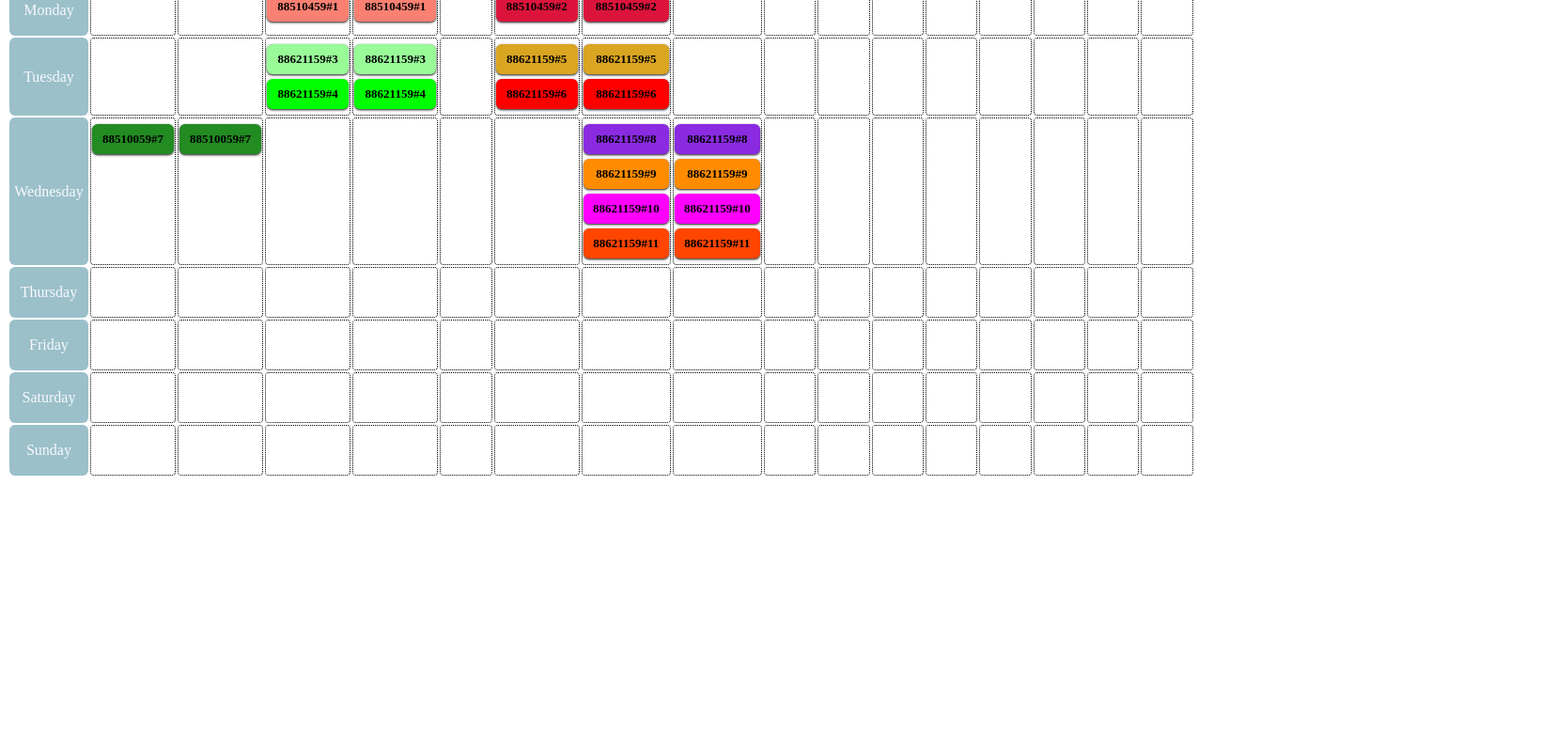
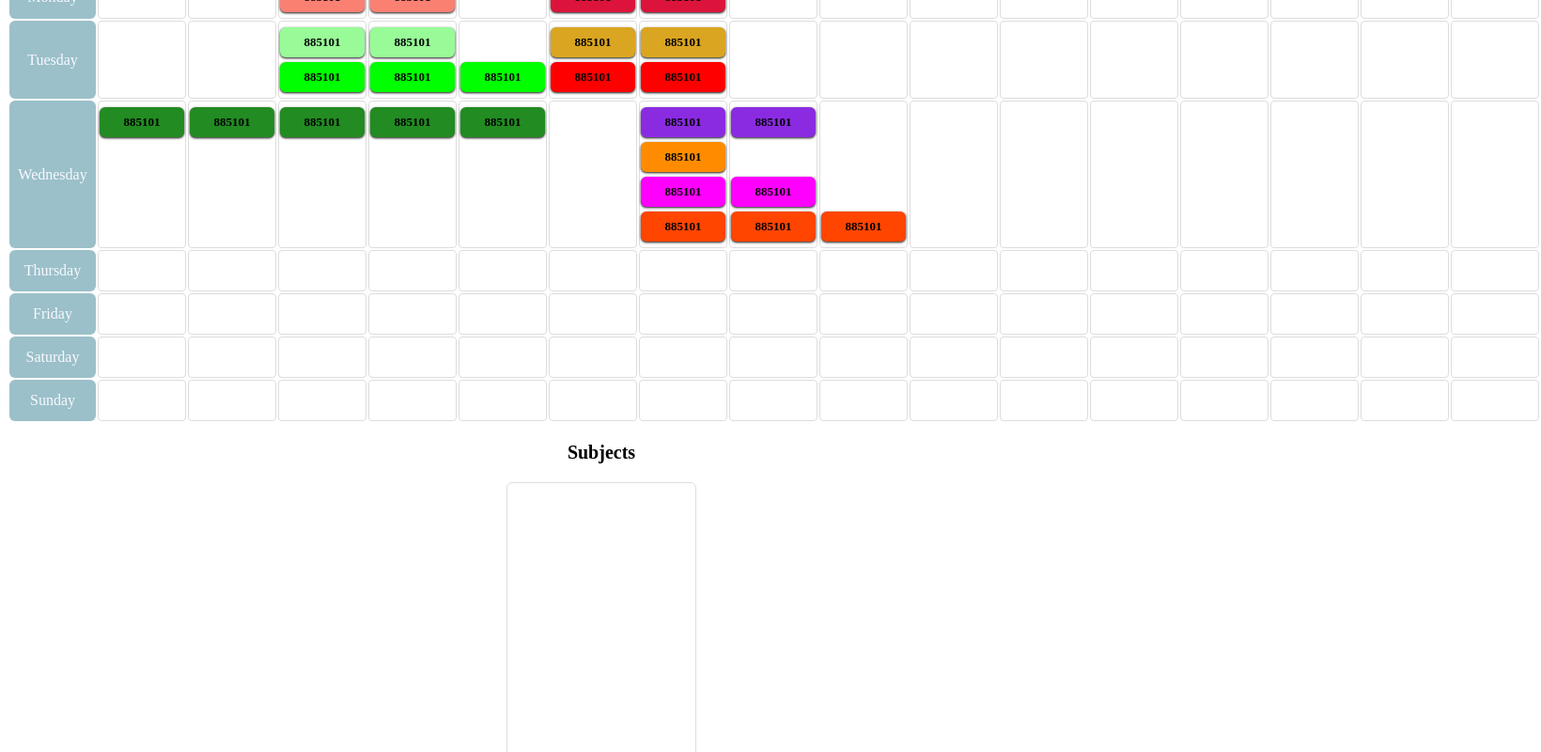
Before and after one commit to muchrm/ngx-dragdrop, an Angular app: page / in a window 1280 px wide. Shown: the part 80-880 px from the top of the page at 94% size, 1640 px wide, since content can reach past the window. Before the commit the page ends 800 px from the top, so only its background shows below. Built offline with nearby package versions, Linux system fonts and the light colour scheme.

Commit message:
add id in data

```diff
--- a/src/app/app.component.html
+++ b/src/app/app.component.html
@@ -9,8 +9,14 @@
     <tr *ngFor="let day of days">
       <td>{{day}}</td>
       <th valign="top" *ngFor="let time of times" [ngxDropable]="getDropableTag(day,time)" (dropped)="onDrop($event)">
-        <div class="item pointer" *ngFor="let item of getItemInTag(getDropableTag(day,time))" [ngxDragable]="item" [ngStyle]="getStyle(item.dragAble)">{{item.data||0}}</div>
+        <div class="item" *ngFor="let item of getItemInTag(getDropableTag(day,time))" [ngxDragable]="item" [ngStyle]="getStyle(item.dragAble)">{{getCourseCode(item.data)}}</div>
       </th>
     </tr>
   </tbody>
 </table>
+<p class="noselect">Subjects</p>
+<div class="scroll-list pointer" valign="top" [ngxDropable]="getDropableTag('free',0)" (dropped)="onDrop($event)">
+  <div class="item1" *ngFor="let item of getItemInTag(getDropableTag('free',0))" [ngxDragable]="item" [ngStyle]="getWidth(item.size)">
+      {{getCourseCode(item.data)}}
+  </div>
+</div>
--- a/src/app/app.component.scss
+++ b/src/app/app.component.scss
@@ -9,12 +9,13 @@
   }
 th {
     font-size: 13px;
-    width: 100px;
-    height: 50px;
+    min-width: 90px;
+    max-width: 90px;
+    height: 40px;
     border-radius: 4px;
 }
 thead {
-    background-color:DarkBlue;
+    background-color:rgb(8, 49, 77);
     color:GhostWhite;
 }
 td {
@@ -33,4 +34,33 @@ td {
     visibility: inherit;
     margin: 5px auto 5px;
     padding: 8px;
+    text-align: center;
 }
+.item1 {
+    display: block;
+    border-radius: 6px;
+    font-weight: bold;
+    transform: translate3d(0px, 0px, 0px);
+    transition: background-color 0.3s;
+    box-shadow: rgba(0, 0, 0, 0.5) 0px 1px 3px 0px, rgba(0, 0, 0, 0.6) 0px 1px 2px 0px;
+    visibility: inherit;
+    margin: 5px auto 5px;
+    padding: 8px;
+    text-align: center;
+    font-size:14px;
+}
+p {
+    text-align: center;
+    font-weight: bold;
+    font-size:20px;
+}
+.scroll-list {
+    width: 200px;
+    height: 300px;
+    overflow: auto;
+    margin: 5px auto 5px;
+    border-radius: 6px;
+  }
+.pointer {
+    cursor: pointer;
+}
--- a/src/app/app.component.ts
+++ b/src/app/app.component.ts
@@ -1,5 +1,5 @@
 import { Component } from '@angular/core';
-import { COLORS } from './ngx-dragdrop/colors'
+import { COLORS } from './ngx-dragdrop/colors';
 @Component({
   selector: 'app-root',
   templateUrl: './app.component.html',
@@ -11,27 +11,27 @@ export class AppComponent {
   colors = COLORS;
   dragulaTags = {
     'Monday_10': [
-      { size: 2, data: '88510459#1'},
+      { size: 2, data: { id: 1, courseCode: 885101, section: 3 } },
     ],
     'Monday_13': [
-      { size: 2, data: '88510459#2'},
+      { size: 2, data: { id: 2, courseCode: 885101, section: 3 } },
     ],
-    'Tuesday_10':[
-      { size: 2, data: '88621159#3'},
-      { size: 2, data: '88621159#4'},
+    'Tuesday_10': [
+      { size: 2, data: { id: 3, courseCode: 885101, section: 3 } },
+      { size: 3, data: { id: 4, courseCode: 885101, section: 3 } },
     ],
     'Tuesday_13': [
-      { size: 2, data: '88621159#5'},
-      { size: 2, data: '88621159#6'},
+      { size: 2, data: { id: 5, courseCode: 885101, section: 3 } },
+      { size: 2, data: { id: 6, courseCode: 885101, section: 3 } },
     ],
     'Wednesday_8': [
-      { size: 2, data: '88510059#7'}
+      { size: 5, data: { id: 7, courseCode: 885101, section: 3 } }
     ],
     'Wednesday_14': [
-      { size: 2, data: '88621159#8'},
-      { size: 2, data: '88621159#9'},
-      { size: 2, data: '88621159#10'},
-      { size: 2, data: '88621159#11'}
+      { size: 2, data: { id: 8, courseCode: 885101, section: 3 } },
+      { size: 1, data: { id: 9, courseCode: 885101, section: 3 } },
+      { size: 2, data: { id: 10, courseCode: 885101, section: 3 } },
+      { size: 3, data: { id: 11, courseCode: 885101, section: 3 } }
     ],
   };
   courseInTag = [];
@@ -39,7 +39,7 @@ export class AppComponent {
   constructor() {
     Object.keys(this.dragulaTags).forEach(key => {
       this.dragulaTags[key].forEach(course => {
-        course.color = this.colors[Math.floor((Math.random() * 90) + 1)]
+        course.color = this.colors[Math.floor((Math.random() * 90) + 1)];
       });
     });
     this.updateCourseInTag();
@@ -59,16 +59,20 @@ export class AppComponent {
 
   getStyle(dragAble) {
     return {
-      'background-color': dragAble ? '#FF0000' : '#FFFFFF',
+      'overflow': dragAble ? '' : 'hidden',
       'cursor': dragAble ? 'pointer' : 'no-drop'
     };
+  }
+
+  getWidth(size) {
+    return;
   }
 
   onDrop(event) {
     this.dragulaTags[event.newParent] = this.dragulaTags[event.newParent] || [];
     this.dragulaTags[event.newParent].push(event.child);
 
-    const index = this.dragulaTags[event.oldParent].findIndex(el => el['data'] === event.child.data);
+    const index = this.dragulaTags[event.oldParent].findIndex(el => el.data !== undefined && el.data.id === event.child.data.id);
     if (index > -1) {
       this.dragulaTags[event.oldParent].splice(index, 1);
     }
@@ -116,11 +120,14 @@ export class AppComponent {
       const tag = this.getDropableTag(day, i);
       if (this.courseInTag[tag]) {
         this.courseInTag[tag].push({ dragAble: false, size: 0, data: data });
-        const index = this.courseInTag[tag].findIndex(el => el['data'] === data);
+        const index = this.courseInTag[tag].findIndex(el => el.data !== undefined && el.data.id === data.id);
         this.courseInTag[tag].pop();
         max = (index > max ? index : max);
       }
     }
     return max;
   }
+  public getCourseCode(course) {
+    return course ? course.courseCode : 0;
+  }
 }
--- a/src/app/ngx-dragdrop/ngx-dragable.directive.ts
+++ b/src/app/ngx-dragdrop/ngx-dragable.directive.ts
@@ -19,7 +19,6 @@ export class NgxDragableDirective implements OnInit {
     } else {
       this.el.classList.add('ngx-nulable');
     }
-    console.log(this.ngxDragable);
     this.el.style.background = this.ngxDragable.color;
 
   }
--- a/src/app/ngx-dragdrop/style.scss
+++ b/src/app/ngx-dragdrop/style.scss
@@ -10,10 +10,10 @@
   background-color:#555555
 }
 .ngx-dropable{
-  border-style: dotted;
-  border-width: 1px;
+  border: 1px solid #ddd;
+  border-bottom: 1px solid #ddd;
+  text-align: left;
 }
 .ngx-nulable{
   opacity: 0;
 }
-.no-drop {cursor: no-drop;}
```
